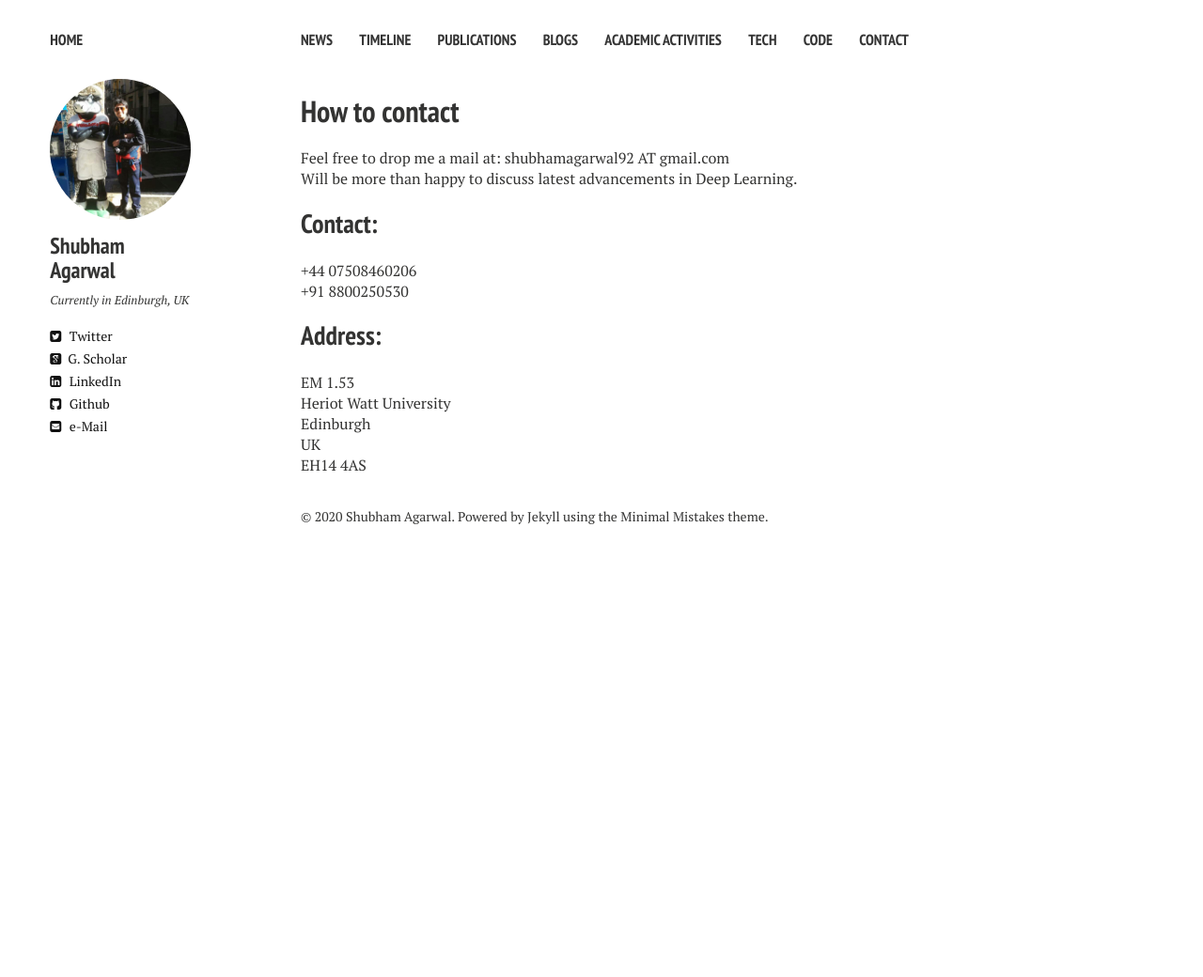
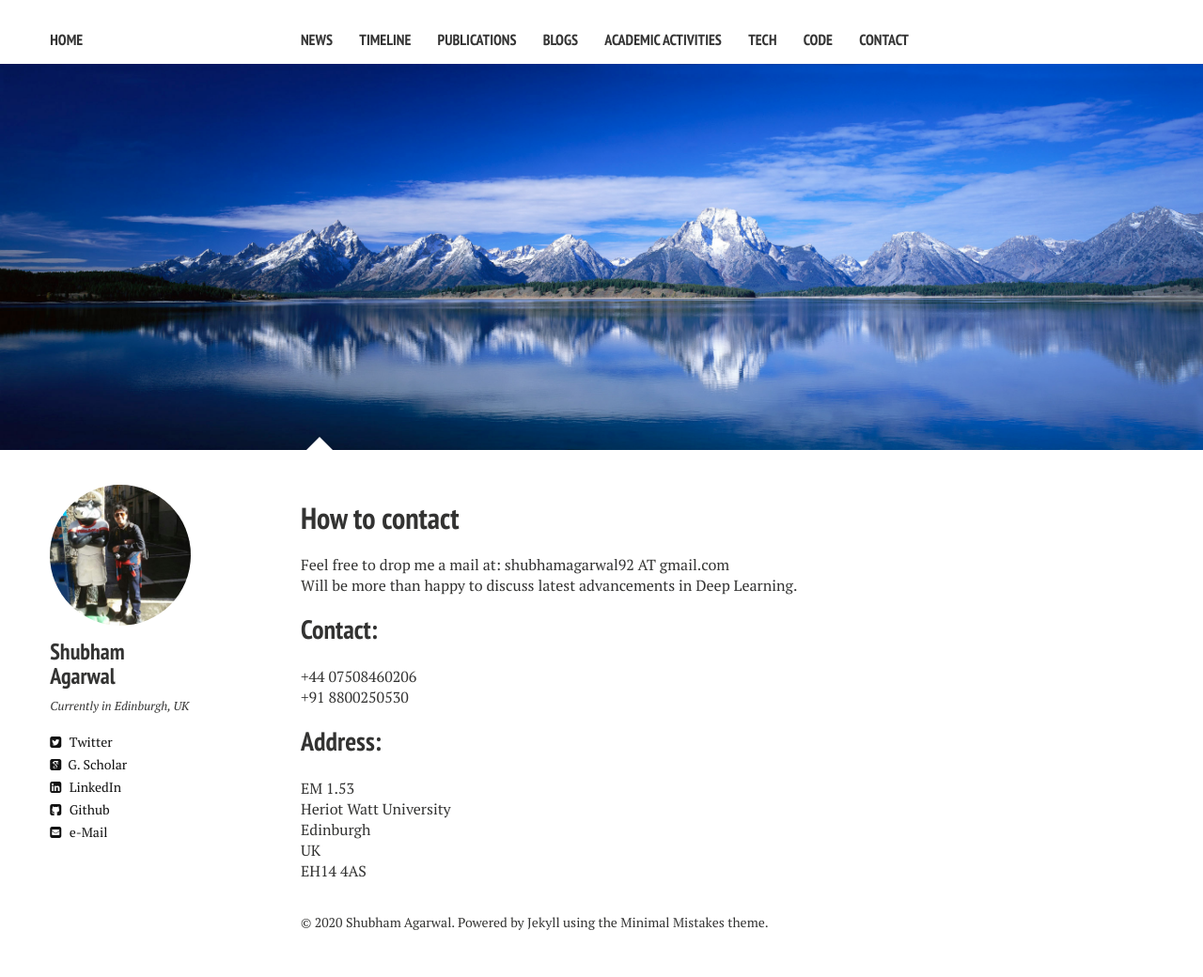
Before and after one commit to shubhamagarwal92/shubhamagarwal92.github.io, a Jekyll site: the page built from contact.md, in a window 1280 px wide. Shown: the whole page at 94% size. Built offline with Jekyll 4.4.1, drawn with Linux system fonts in a browser that asks for light colours; nearby versions of some CDN libraries; before the commit the page ends 900 px from its top, so only the background shows below that.

Commit message:
Update contact.md

```diff
--- a/contact.md
+++ b/contact.md
@@ -4,6 +4,8 @@ permalink: /contact/
 title: How to contact
 tags: [about]
 modified: 8-7-2014
+image:
+  feature: lake.jpg
 comments: false
 ---
 
```
